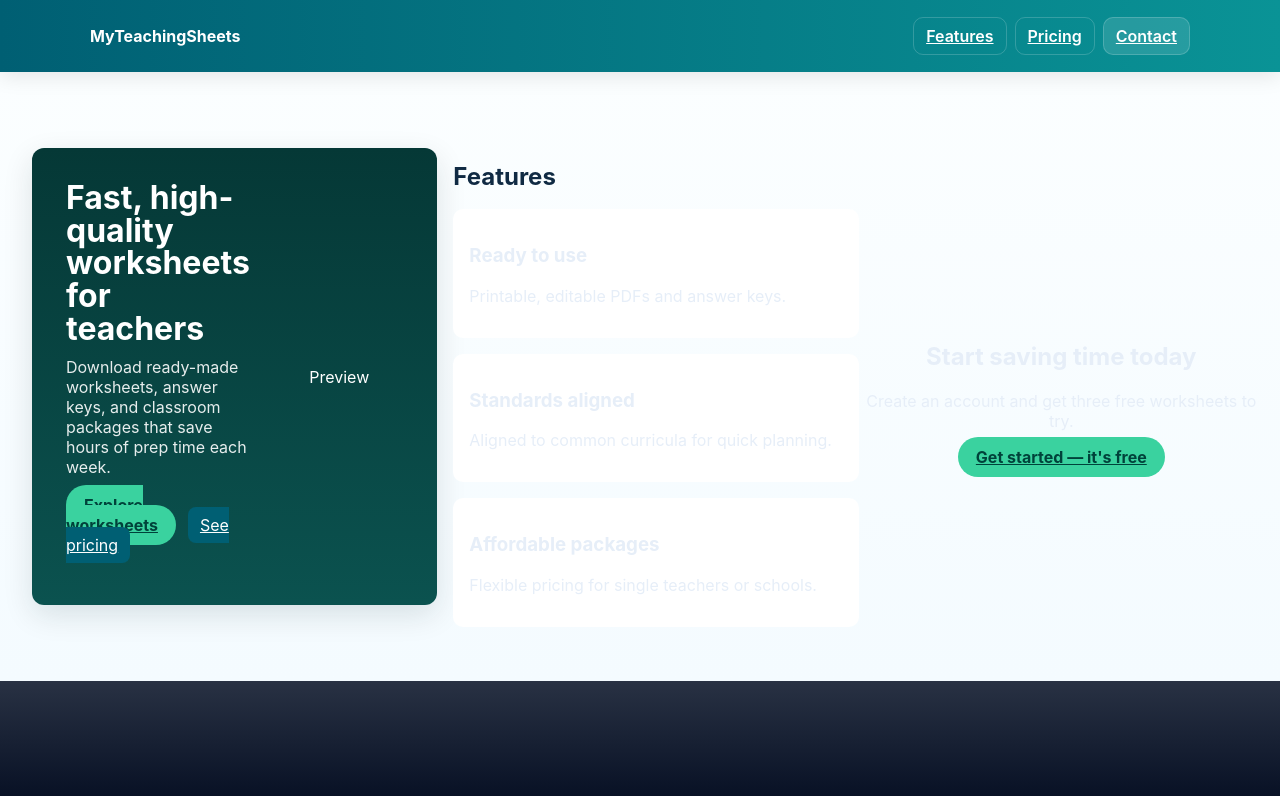
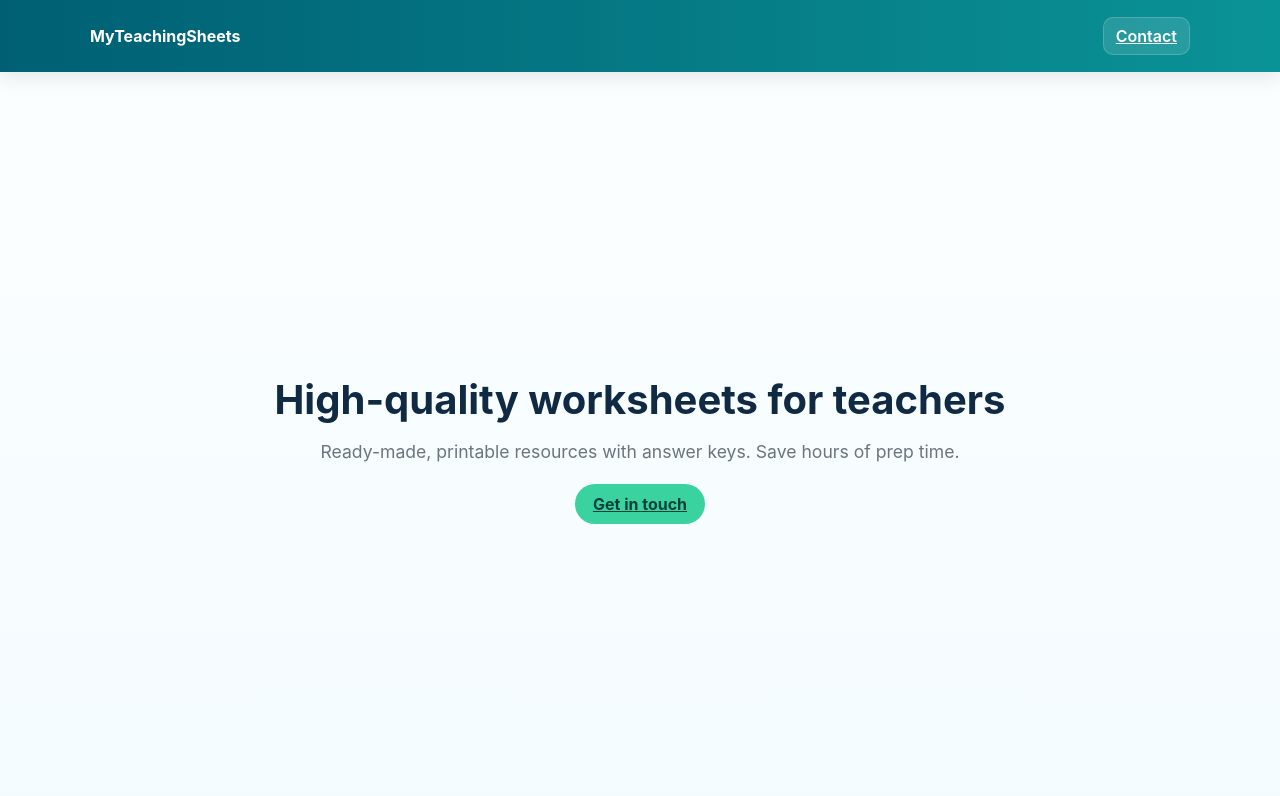
Before and after one commit to MyTeachingSheets/MTS, a Next.js app: page / in a window 1280 px wide. Shown: the top 796 px of the page. Built offline with nearby package versions, Linux system fonts and the light colour scheme.

Commit message:
Simplify homepage: minimal hero and contact footer

```diff
--- a/pages/index.js
+++ b/pages/index.js
@@ -1,96 +1,40 @@
-import { useState } from 'react'
-
 export default function Home() {
   const contactEmail = process.env.NEXT_PUBLIC_SITE_OWNER_EMAIL || 'you@example.com'
-  const [status, setStatus] = useState(null)
-
-  async function handleSubmit(e) {
-    e.preventDefault()
-    const form = new FormData(e.target)
-    const payload = Object.fromEntries(form.entries())
-    setStatus('loading')
-    try {
-      const res = await fetch('/api/contact', {
-        method: 'POST',
-        headers: { 'Content-Type': 'application/json' },
-        body: JSON.stringify(payload),
-      })
-      if (!res.ok) throw new Error('Network error')
-      setStatus('success')
-      e.target.reset()
-    } catch (err) {
-      setStatus('error')
-    }
-  }
 
   return (
-    <div>
+    <div style={{minHeight:'100vh',display:'flex',flexDirection:'column'}}>
       <header className="top-nav" role="banner">
         <div className="nav-inner">
           <a className="nav-brand" href="/">MyTeachingSheets</a>
           <nav className="nav-actions" aria-label="Main navigation">
-            <a className="nav-btn" href="#features">Features</a>
-            <a className="nav-btn" href="#pricing">Pricing</a>
             <a className="nav-btn nav-btn--active" href="#contact">Contact</a>
           </nav>
         </div>
       </header>
 
-      <main className="homepage" role="main">
-        <section className="hero-banner" aria-labelledby="hero-title" style={{paddingTop:28}}>
-          <div className="hero-inner" style={{alignItems:'center'}}>
-            <div className="hero-content">
-              <h1 id="hero-title" className="hero-title">Fast, high-quality worksheets for teachers</h1>
-              <p className="hero-sub">Download ready-made worksheets, answer keys, and classroom packages that save hours of prep time each week.</p>
-              <p style={{marginTop:18}}>
-                <a className="hero-cta" href="#features">Explore worksheets</a>
-                <a className="btn-package" href="#pricing" style={{marginLeft:12}}>See pricing</a>
+      <main className="homepage" role="main" style={{flex:1,display:'flex',alignItems:'center',justifyContent:'center'}}>
+        <section style={{maxWidth:800,width:'100%',textAlign:'center',padding:'2rem 1rem'}}>
+          <h1 style={{fontSize:'2.5rem',marginBottom:'1rem',color:'var(--fg)'}}>
+            High-quality worksheets for teachers
+          </h1>
+          <p style={{fontSize:'1.1rem',color:'#6c757d',marginBottom:'2rem'}}>
+            Ready-made, printable resources with answer keys. Save hours of prep time.
           </p>
-            </div>
-            <div className="hero-media">
-              <div className="preview-frame">Preview</div>
-            </div>
-          </div>
+          <p>
+            <a className="hero-cta" href="#contact">Get in touch</a>
+          </p>
         </section>
+      </main>
 
-        <section id="features" style={{maxWidth:900, width:'100%', paddingTop:36}}>
-          <h2 className="homepage-title">Features</h2>
-          <div style={{display:'grid',gridTemplateColumns:'repeat(auto-fit,minmax(240px,1fr))',gap:16,marginTop:12}}>
-            <div style={{background:'#fff',padding:16,borderRadius:10}}>
-              <h3>Ready to use</h3>
-              <p>Printable, editable PDFs and answer keys.</p>
-            </div>
-            <div style={{background:'#fff',padding:16,borderRadius:10}}>
-              <h3>Standards aligned</h3>
-              <p>Aligned to common curricula for quick planning.</p>
-            </div>
-            <div style={{background:'#fff',padding:16,borderRadius:10}}>
-              <h3>Affordable packages</h3>
-              <p>Flexible pricing for single teachers or schools.</p>
-            </div>
-          </div>
-        </section>
-
-        <section id="cta" style={{maxWidth:900, width:'100%', paddingTop:36, textAlign:'center'}}>
-          <h2>Start saving time today</h2>
-          <p style={{marginTop:8}}>Create an account and get three free worksheets to try.</p>
-          <div style={{marginTop:12}}>
-            <a className="hero-cta" href="#signup">Get started — it's free</a>
-          </div>
-        </section>
-
-        <footer id="contact" className="site-footer" style={{padding:28, marginTop:36}}>
-          <div style={{maxWidth:900, margin:'0 auto', display:'flex', justifyContent:'space-between', alignItems:'center', gap:16}}>
+      <footer id="contact" className="site-footer" style={{padding:'2rem 1rem',textAlign:'center',background:'#fff',borderTop:'1px solid #e9ecef'}}>
         <div>
           <strong>Contact</strong>
-              <div style={{marginTop:6}}><a href={`mailto:${contactEmail}`}>{contactEmail}</a></div>
+          <div style={{marginTop:8}}><a href={`mailto:${contactEmail}`}>{contactEmail}</a></div>
         </div>
-            <div style={{textAlign:'right'}}>
-              <div>© {new Date().getFullYear()} MyTeachingSheets</div>
-            </div>
+        <div style={{marginTop:16,fontSize:'0.9rem',color:'#6c757d'}}>
+          © {new Date().getFullYear()} MyTeachingSheets
         </div>
       </footer>
-      </main>
     </div>
   )
 }
```
Lines whose indentation alone changed are shown as unchanged.
